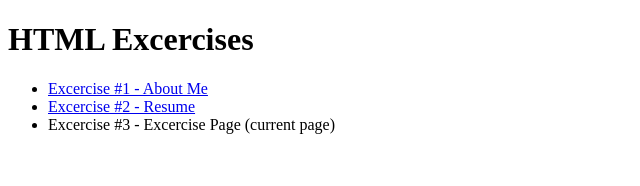
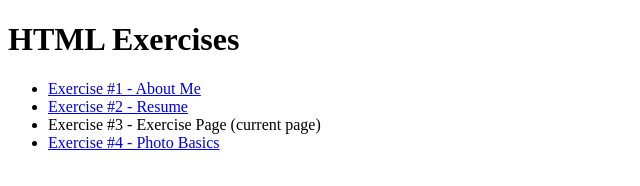
Before and after one commit to sfegel/sfegel.github.io, a plain HTML site: page eng391/exercises/index.html in a window 1280 px wide. Shown: the whole page, without its empty margins (0-640 px from the left). Drawn offline with Linux system fonts and the light colour scheme.

Commit message:
Add files via upload

```diff
--- a/eng391/exercises/index.html
+++ b/eng391/exercises/index.html
@@ -5,11 +5,12 @@
         <title>HTML Exercises</title>
     </head>
     <main>
-        <h1>HTML Excercises</h1>
+        <h1>HTML Exercises</h1>
         <ul>
-            <li><a href="https://sfegel.github.io/eng391/exercises/exercise1.html">Excercise #1 - About Me</a></li>
-            <li><a href="https://sfegel.github.io/eng391/exercises/exercise2.html">Excercise #2 - Resume</a></li>
-            <li>Excercise #3 - Excercise Page (current page)</li>
+            <li><a href="https://sfegel.github.io/eng391/exercises/exercise1.html">Exercise #1 - About Me</a></li>
+            <li><a href="https://sfegel.github.io/eng391/exercises/exercise2.html">Exercise #2 - Resume</a></li>
+            <li>Exercise #3 - Exercise Page (current page)</li>
+            <li><a href="https://sfegel.github.io/eng391/exercises/exercise4.html">Exercise #4 - Photo Basics</a></li>
         </ul>
     </main>
 </html>
```
